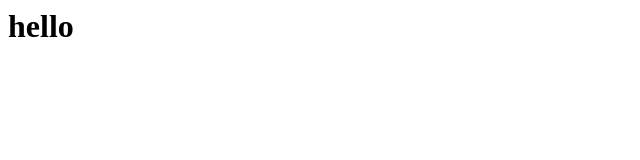
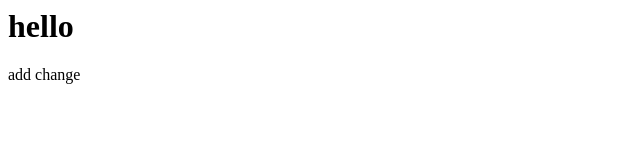
Before and after one commit to AmirhosseinParsaein/test-github-vscode, a plain HTML site: page index.html in a window 1280 px wide. Shown: the full height of the page, 0-640 px from the left. Drawn offline with Linux system fonts and the light colour scheme.

Commit message:
add "p" tag to index.html

```diff
--- a/index.html
+++ b/index.html
@@ -6,5 +6,6 @@
 </head>
 <body>
     <h1> hello </h1>
+    <P>add change</P>
 </body>
 </html>
```
